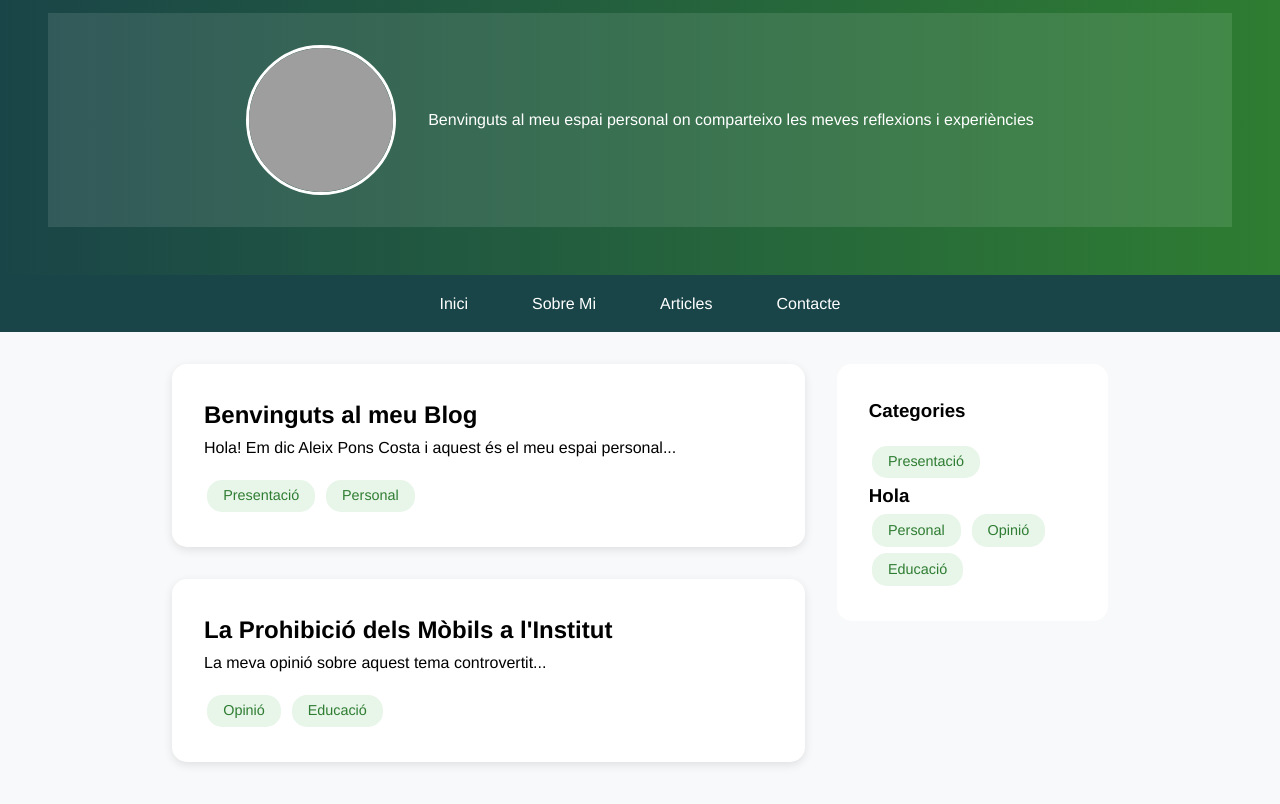
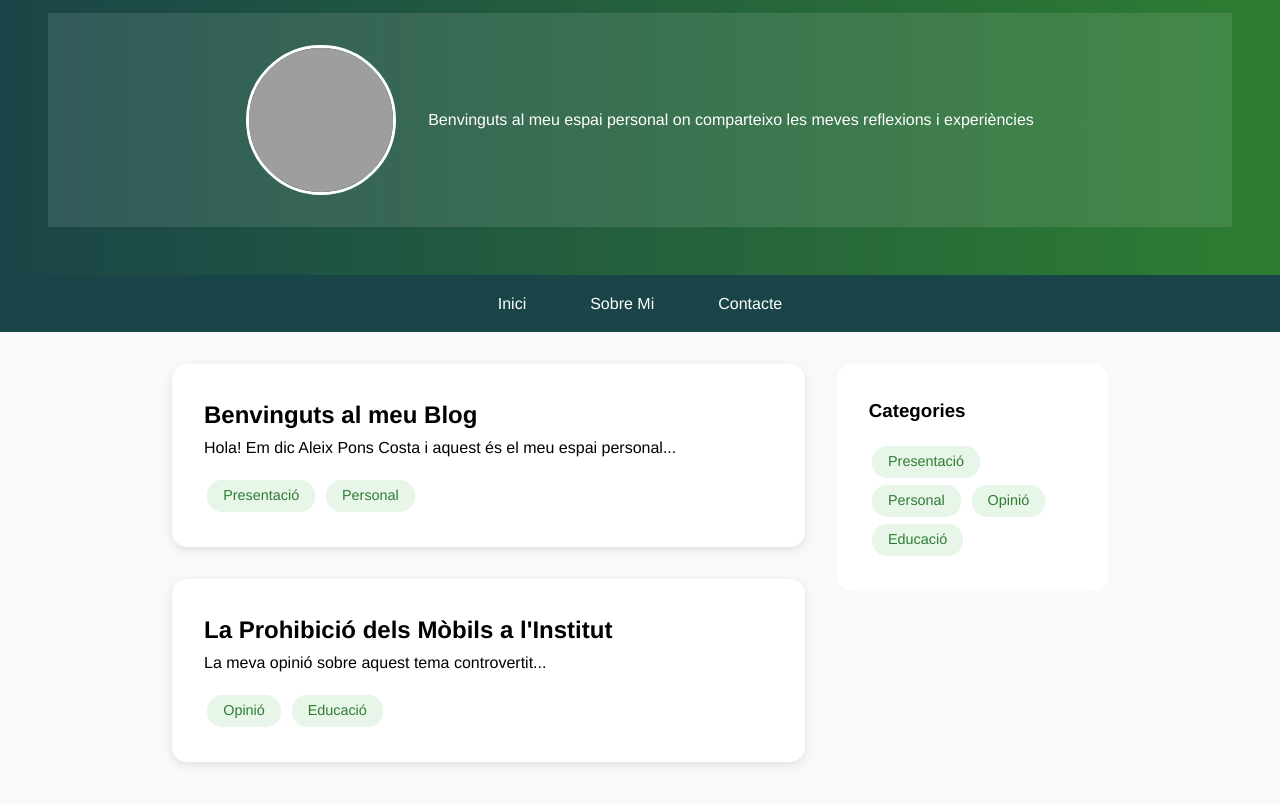
Before and after one commit to AleixDev2020/MY-BLOG, a plain HTML site: page index.html in a window 1280 px wide. Shown: the part 128-932 px from the top of the page. Drawn offline with Linux system fonts and the light colour scheme; grey boxes are pictures that could not be loaded.

Commit message:
index.html

```diff
--- a/index.html
+++ b/index.html
@@ -156,9 +156,8 @@
     <nav>
         <ul>
             <li><a href="#inici">Inici</a></li>
-            <li><a href="#sobre-mi">Sobre Mi</a></li>
-            <li><a href="#articles">Articles</a></li>
-            <li><a href="#contacte">Contacte</a></li>
+            <li><a href="sobre-mi.html">Sobre Mi</a></li>
+            <li><a href="contacte.html">Contacte</a></li>
         </ul>
     </nav>
 
@@ -187,9 +186,6 @@
             <h3>Categories</h3>
             <div class="categories">
                 <span class="category-tag">Presentació</span>
-                <h3>
-                    Hola
-                </h3>
                 <span class="category-tag">Personal</span>
                 <span class="category-tag">Opinió</span>
                 <span class="category-tag">Educació</span>
```
